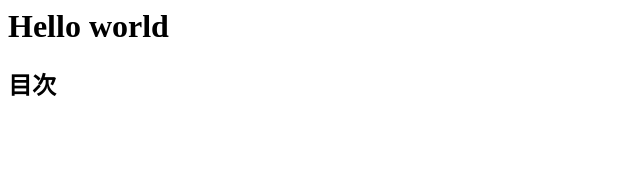
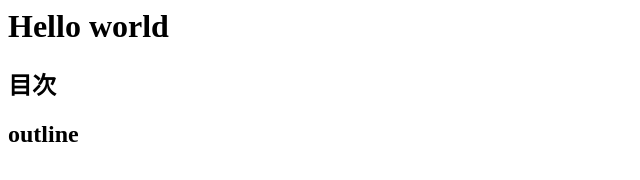
Before and after one commit to ToriRobotics/TouchSensorArrayWeb, a plain HTML site: page index.html in a window 1280 px wide. Shown: the whole page, without its empty margins (0-640 px from the left). Drawn offline with Linux system fonts and the light colour scheme.

Commit message:
initial commit

```diff
--- a/index.html
+++ b/index.html
@@ -1,2 +1,3 @@
 <h1>Hello world</h1>
 <h2>目次</h2>
+<h2>outline</h2>
```
